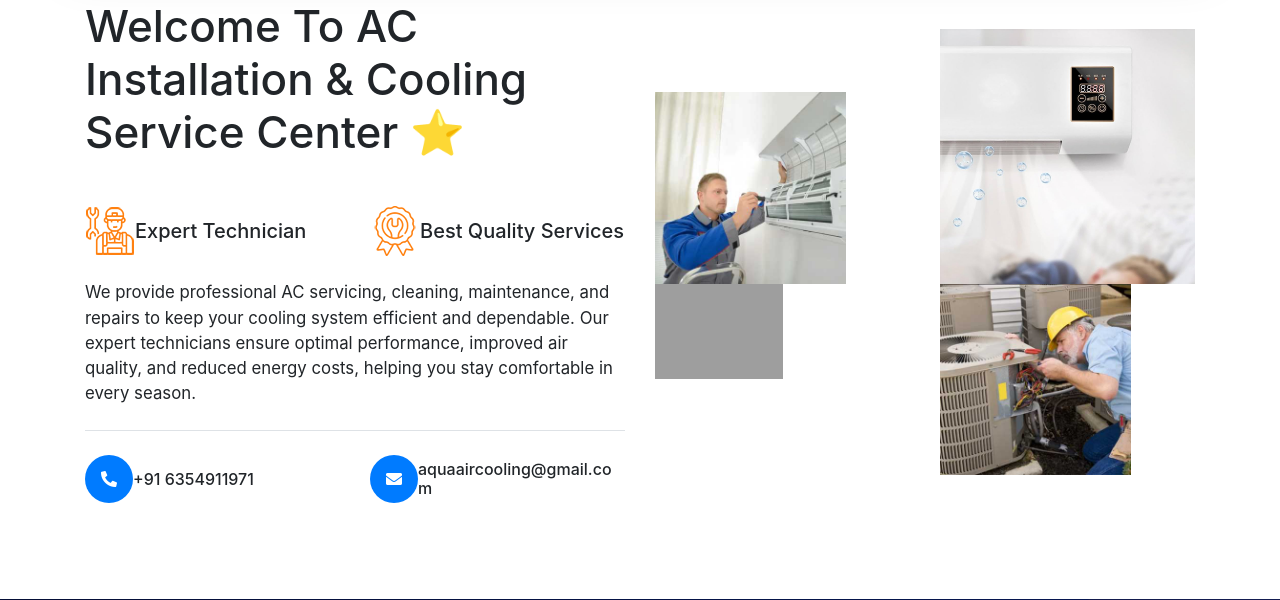
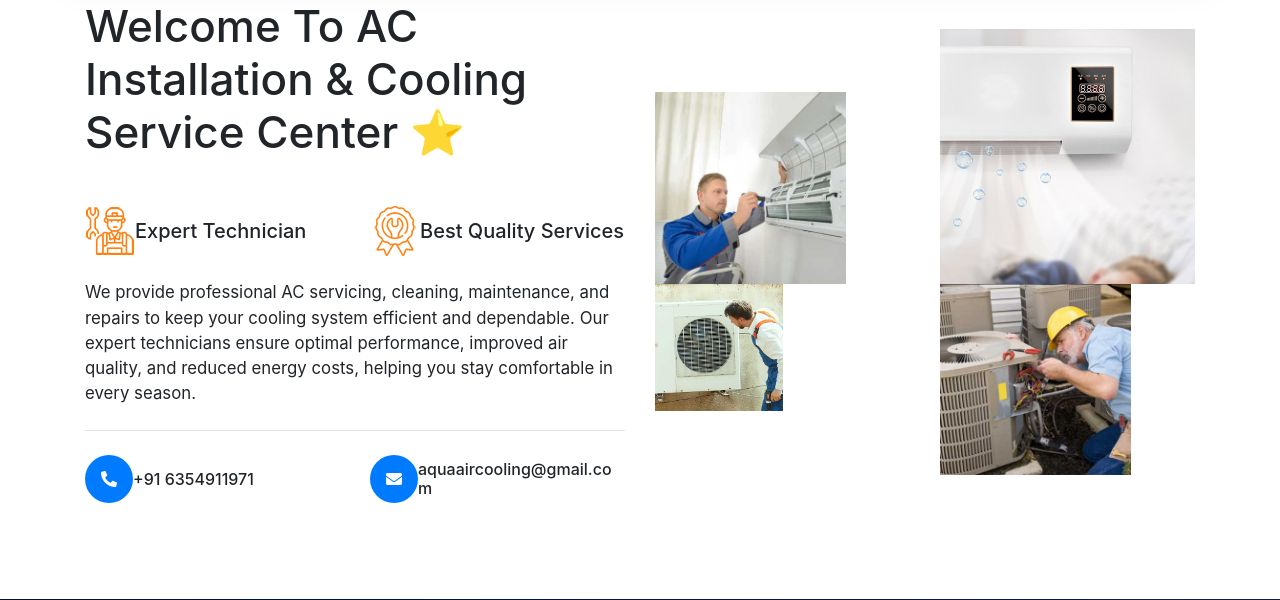
Before and after one commit to vasanimohit3-code/Aqua-Air-Cooling, a PHP site: page / in a window 1280 px wide. Shown: the part 1333-1933 px from the top of the page. Run offline with PHP 8.4, Linux system fonts and the light colour scheme; data comes from the database, SQL or seed files in the repository; some libraries are stand-ins or nearby versions; grey boxes are pictures that could not be loaded.

Commit message:
Fix broken about image in index.php

```diff
--- a/index.php
+++ b/index.php
@@ -154,7 +154,7 @@ if(session_status()==PHP_SESSION_NONE)
                             <img class="img-fluid w-100 wow zoomIn" data-wow-delay="0.3s" src="img/m.jpg">
                         </div>
                         <div class="col-6 text-end">
-                            <img class="img-fluid w-50 wow zoomIn" data-wow-delay="0.5s" src="img/about-3.jpg">
+                            <img class="img-fluid w-50 wow zoomIn" data-wow-delay="0.5s" src="img/about-2.jpg">
                         </div>
                         <div class="col-6 text-start">
                             <img class="img-fluid w-75 wow zoomIn" data-wow-delay="0.7s" src="img/about-4.jpg">
```
Also changed, not shown: img/about-3.jpg (added).
